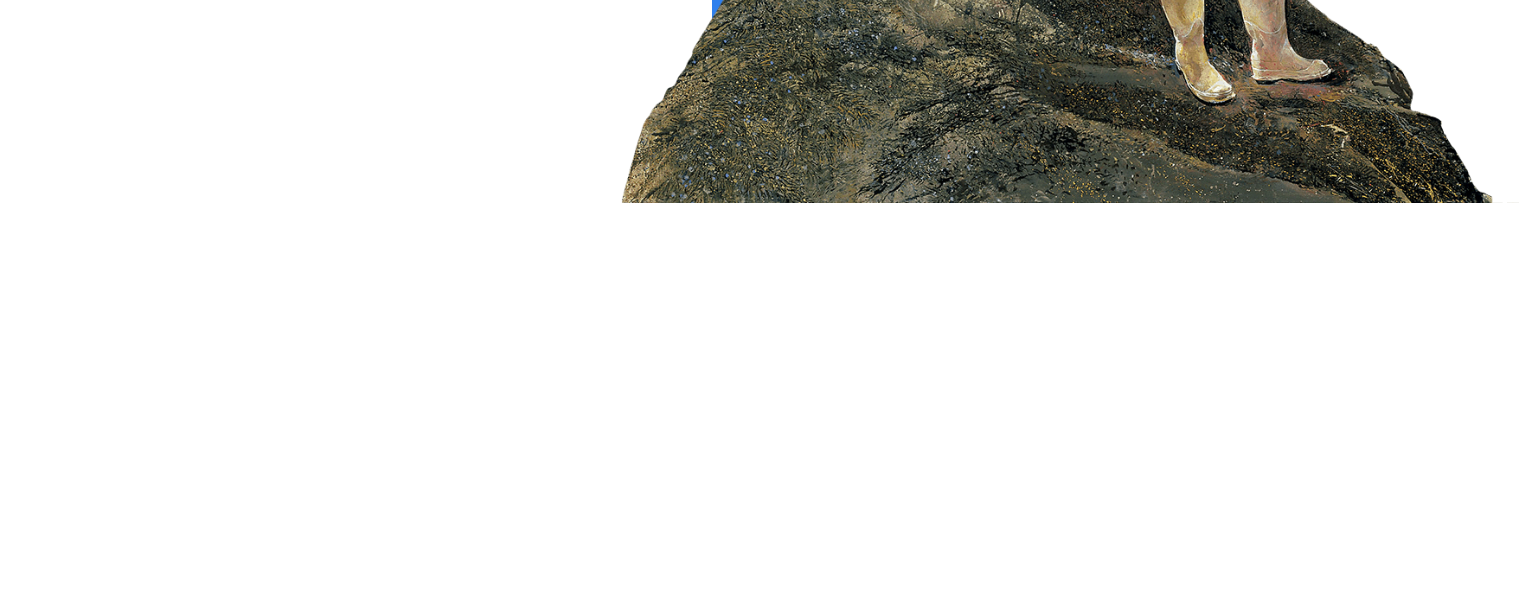
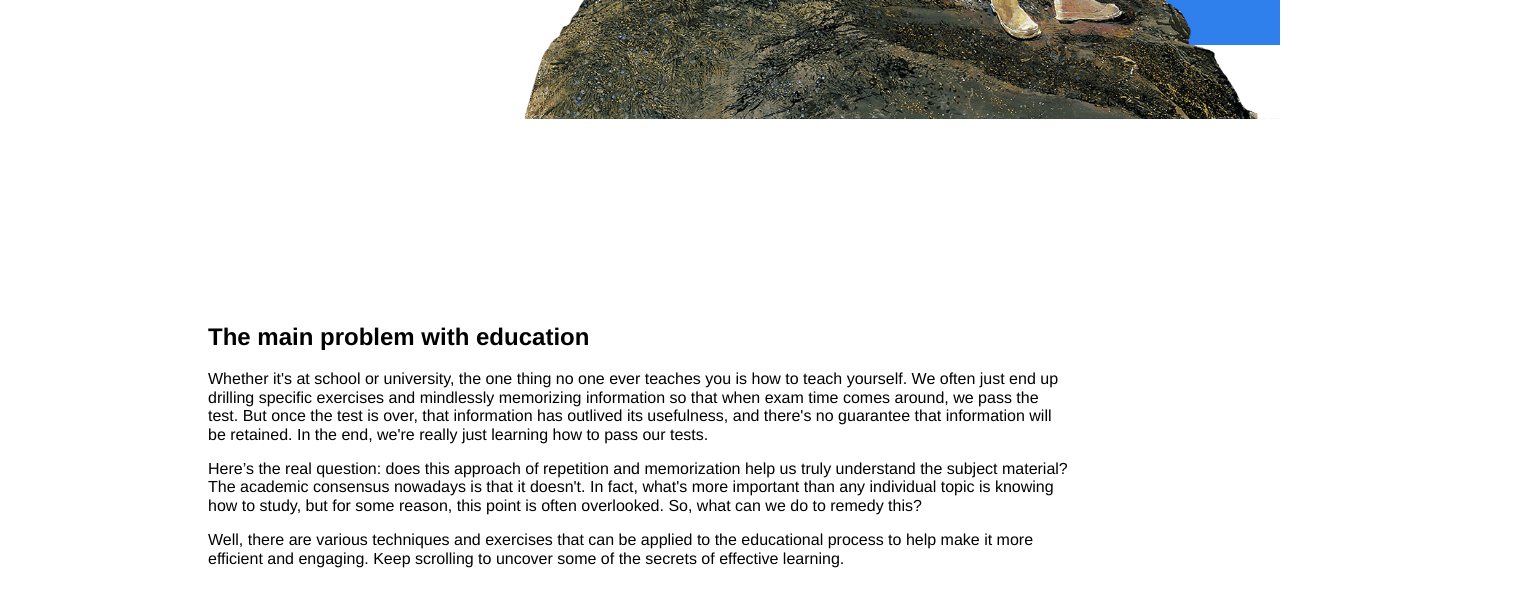
Before and after one commit to Samm96/web_project_1, a plain HTML site: page index.html in a window 1280 px wide. Shown: the part 553-1160 px from the top of the page, 1519 px wide, since content can reach past the window. Before the commit the page ends 800 px from the top, so only its background shows below. Drawn offline with Linux system fonts and the light colour scheme.

Commit message:
description box: .content and .description css

```diff
--- a/index.html
+++ b/index.html
@@ -17,7 +17,7 @@
           <img class="header__main-illustration" src="images/header-image.png" alt="girl standing on side of cliff">
         <div class="header__square-pic"></div>
     </header>
-<!---
+
     <main class="content">
       <section class="description">
         <div class=“two-columns”>
@@ -30,8 +30,7 @@
             information will be retained. In the end, we're really just learning how to pass our tests.</p>
           </div>
         <div class=“two-columns two-columns__paragraph”>
-          <div class=“two-columns two-columns__span-accent”>
-          <p><span>Here’s the real question:</span> does this approach of repetition and memorization help us truly understand the subject material? The academic consensus
+          <span class="two-columns two-columns__span-accent"></span><p>Here’s the real question:</span> does this approach of repetition and memorization help us truly understand the subject material? The academic consensus
             nowadays is that it doesn't. In fact, what's more important than any individual topic is knowing how to study, but for some reason,
             this point is often overlooked. So, what can we do to remedy this?</p>
           </div>
@@ -43,7 +42,7 @@
         </div>
       </div>
       </section>
-    --->
+
 
       <section class="digits">
       </section>
--- a/styles/style.css
+++ b/styles/style.css
@@ -48,7 +48,7 @@
   font-size: 18px;
   font-weight: normal;
 }
-
+*/
 .header__link {
   text-decoration: none;
 }
@@ -83,29 +83,30 @@
   margin-right: 0;
   margin-top: 80px;
 }
-/*
+
+.content {
+  display: flex;
+  margin: 100px;
+  justify-content: center;
+  align-items: center;
+}
+
+.description {
+  width: 80%;
+  min-width: 784px;
+}
+
 .two-columns {
-  display: flex;
-  justify-content: space-between;
-  align-items: center;
-  top: 100px;
-  bottom: 100px;
 }
 
 .two-columns__brief {
-  width: 175px;
 }
 
 .two-columns__main-text {
-  width: 80%;
-  min-width: 784px;
 }
 
 .two-columns__paragraph {
 }
 
 .two-columns__span-accent {
-  line-height: 34px;
-  font-size: 24px;
-  font-weight: bold;
 }
```
